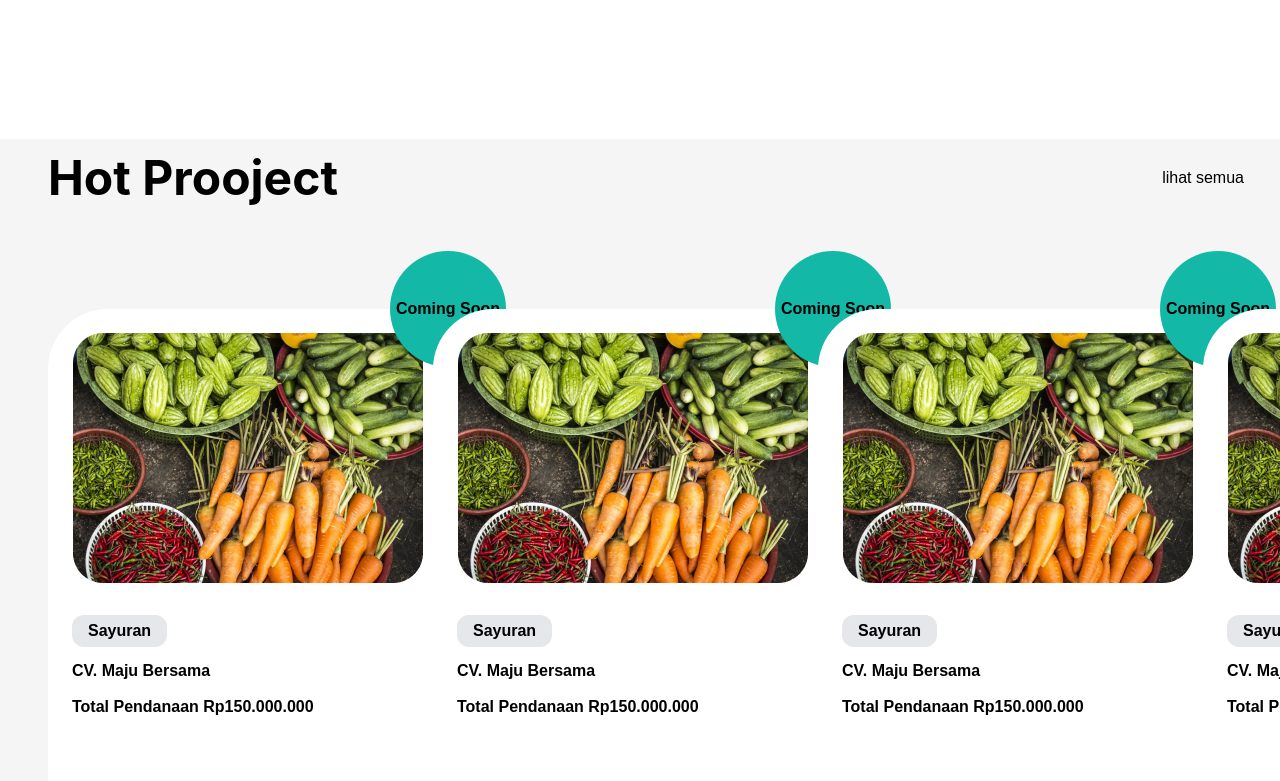
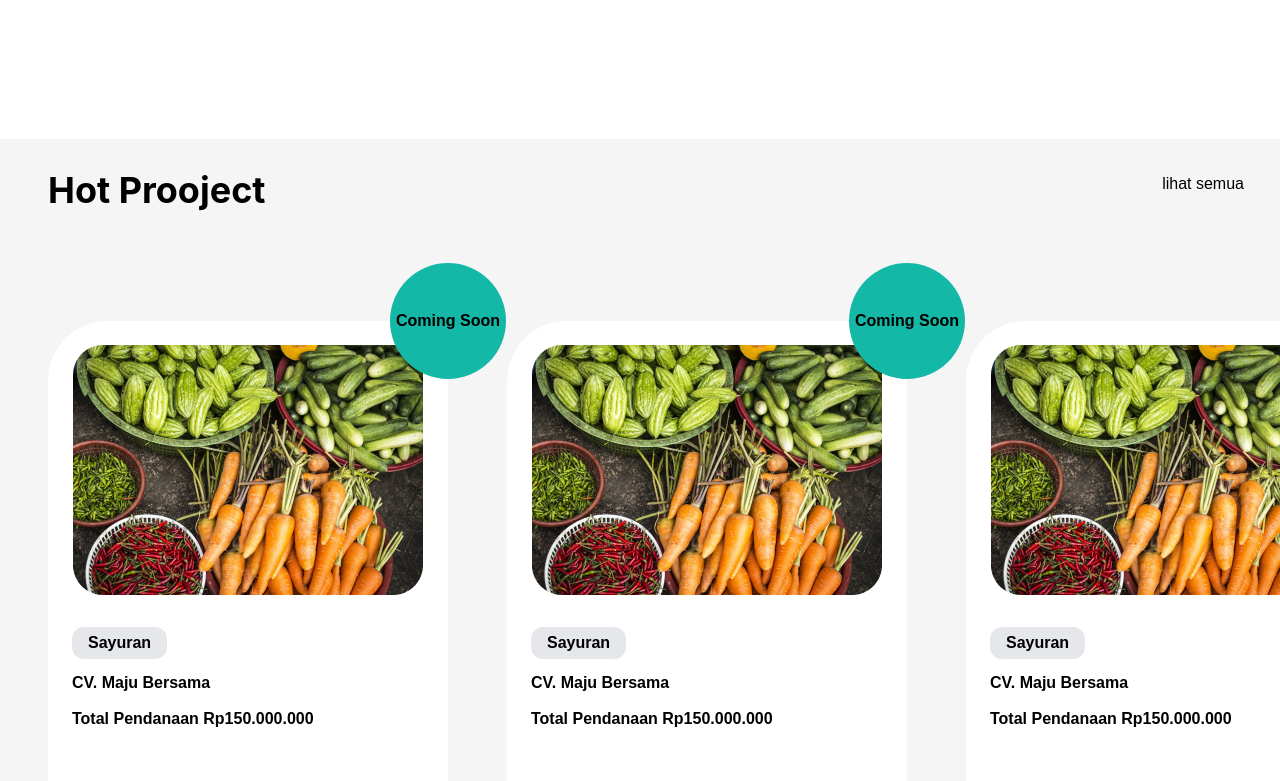
Before and after one commit to alfiancode/crowde-fe, a Next.js app: page / in a window 1280 px wide. Shown: the part 800-1581 px from the top of the page. Built offline with nearby package versions, Linux system fonts and the light colour scheme.

Commit message:
responsice design

```diff
--- a/components/HotProject.jsx
+++ b/components/HotProject.jsx
@@ -10,32 +10,32 @@ const HotProject = () => {
     <div className="bg-[#F5F5F5]">
       <div className="mt-36 ml-12">
         <div className="flex justify-between mr-9 items-center">
-          <p className="font-inter text-5xl font-bold leading-[78px] ">
+          <p className="font-inter text-4xl font-bold leading-[78px] pt-3 ">
             Hot Prooject
           </p>
-          <p className="">lihat semua </p>
+          <p className="hidden sm:flex">lihat semua </p>
         </div>
         <div className="flex mt-7 pb-9 ">
           <Swiper
-            breakpoints={{
-              // when window width is >= 640px
-              640: {
-                width: 640,
-                slidesPerView: 2,
-              },
-              // when window width is >= 768px
-              // 768: {
-              //   width: 768,
-              //   slidesPerView: 2,
-              // },
-            }}
-            slidesPerView={1}
-            spaceBetween={130}
+            // slidesPerView={1}
+            spaceBetween={150}
             className="overflow-visible"
             pagination={{
               clickable: true,
             }}
             modules={[Pagination]}
+            breakpoints={{
+              // when window width is >= 640px
+              640: {
+                width: 640,
+                slidesPerView: 3,
+              },
+              // when window width is >= 768px
+              768: {
+                width: 768,
+                slidesPerView: 2,
+              },
+            }}
           >
             <SwiperSlide>
               <div className="py-16">
--- a/components/layout/Header.jsx
+++ b/components/layout/Header.jsx
@@ -3,7 +3,7 @@ import React from "react";
 const Header = () => {
   return (
     <div>
-      <div className="w-full  mt-[53px] pl-12 pr-20">
+      <div className="w-full  mt-6 sm:mt-[53px] pl-12 pr-20">
         <div className="flex h-[78px] ">
           {/* logo */}
           <div>
@@ -12,7 +12,7 @@ const Header = () => {
           {/* menu */}
           <div className="flex justify-between flex-1 h-full items-center ">
             {/* left menu desktop */}
-            <div className="flex space-x-5 font-inter cursor-pointer">
+            <div className=" space-x-5 font-inter cursor-pointer hidden sm:flex">
               <p>Pemodal Institusi</p>
               <p>Menjadi Partner</p>
               <p>Tentang Kami</p>
--- a/styles/ItemHotProject.module.css
+++ /dev/null
@@ -1,4 +0,0 @@
-.swiper {
-    width: 100%;
-    height: 100%;
-  }
--- a/styles/globals.css
+++ b/styles/globals.css
@@ -3,7 +3,18 @@
 @tailwind utilities;
 @import url('https://fonts.googleapis.com/css2?family=Inter:wght@100;200;300;400;500;600;700;800;900&display=swap');
 @import url('https://fonts.googleapis.com/css2?family=IBM+Plex+Sans:ital,wght@0,100;0,200;0,300;0,400;0,500;0,600;0,700;1,100;1,200;1,300;1,400;1,500;1,600;1,700&family=Inter:wght@100;200;300;400;500;600;700;800;900&display=swap');
-.swiper {
-    width: 100%;
-    height: 100%;
+.swiper-container {
+  width: 480px;
+}
+
+@media screen and (min-width: 640px) {
+  .swiper-container {
+    width: 640px;
   }
+}
+
+@media screen and (min-width: 768px) {
+  .swiper-container {
+    width: 768px;
+  }
+}
```
Also changed, not shown: styles/Home.module.css (+12 -0 lines).
